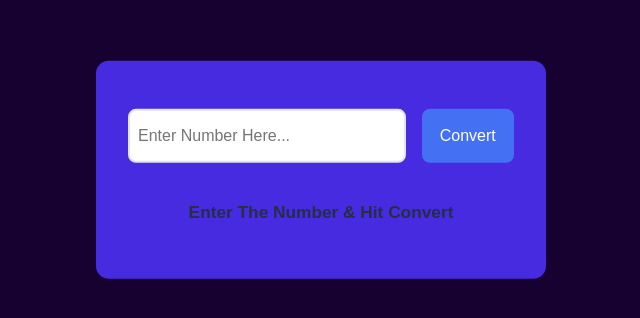
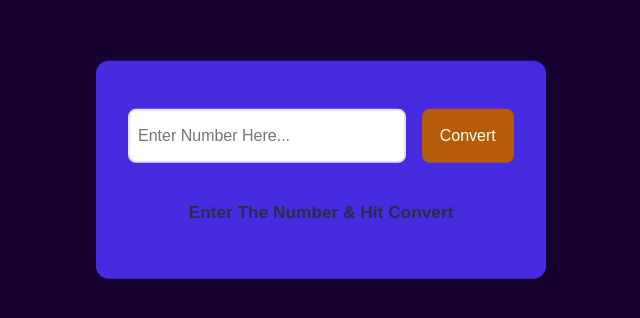
Before and after one commit to Aloiceogana/Phase-1-Independent-Project, a plain HTML site: page index.html in a window 1280 px wide. Shown: the part 230-548 px from the top of the page, without its empty margins (319-959 px from the left). Drawn offline with Linux system fonts and the light colour scheme.

Commit message:
new button

```diff
--- a/index.css
+++ b/index.css
@@ -32,7 +32,7 @@ input:focus {
 }
 button {
   border: none;
-  background-color: #4470f3;
+  background-color: #b65c08;
   color: #ffffff;
 }
 input,
```
